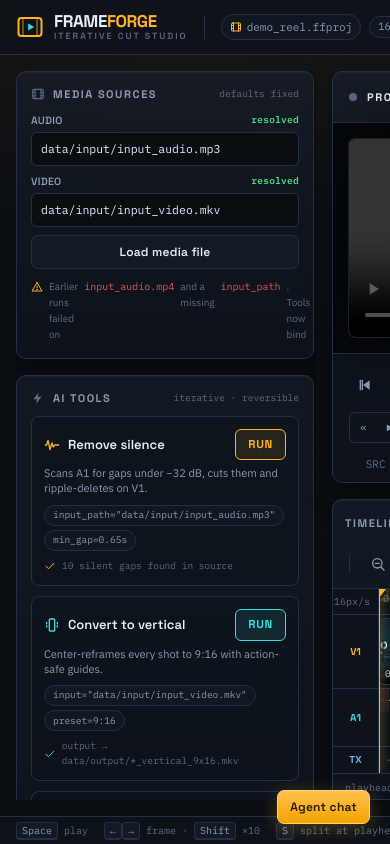
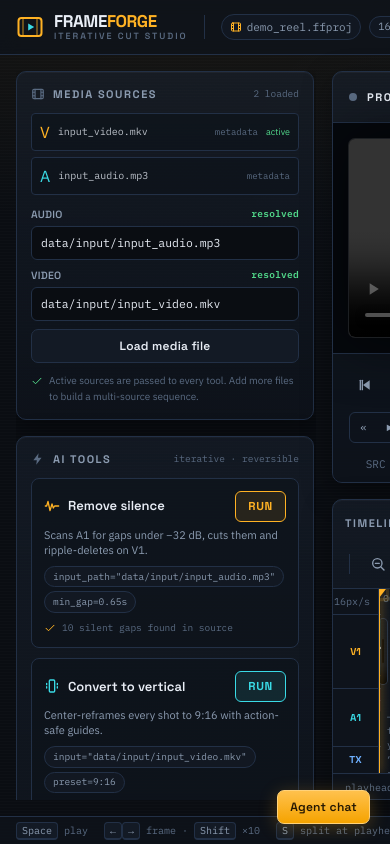
Before and after one commit to ranjanZ/Agentic-Video-Editor, a React (Vite) app in the folder web/workspace/: page / in a window 390 px wide. Built offline with nearby package versions, Linux system fonts and the light colour scheme; grey boxes are pictures that could not be loaded.

Commit message:
all added

```diff
--- a/web/workspace/src/App.tsx
+++ b/web/workspace/src/App.tsx
@@ -156,8 +156,7 @@ export default function App() {
         <span><kbd>J</kbd><kbd>K</kbd><kbd>L</kbd> shuttle</span>
         <span><kbd>C</kbd> captions</span>
         <span className="ml-auto text-faint">
-          sources · <span className="text-cyan/80">data/input/input_audio.mp3</span> ·{" "}
-          <span className="text-amber/80">data/input/input_video.mkv</span>
+          sources · {ed.mediaSources.length} loaded · {ed.sourceDuration > 0 ? `${ed.sourceDuration.toFixed(1)}s active video` : "reading metadata"}
         </span>
       </footer>
 
--- a/web/workspace/src/components/ChatPanel.tsx
+++ b/web/workspace/src/components/ChatPanel.tsx
@@ -38,6 +38,7 @@ export default function ChatPanel({ ed, onClose }: ChatPanelProps) {
           context: {
             video_path: ed.videoPath,
             audio_path: ed.audioPath,
+            media_sources: ed.mediaSources.map(({ path, type, duration }) => ({ path, type, duration })),
             output_dir: "data/output",
           },
         }),
--- a/web/workspace/src/components/ConsolePanel.tsx
+++ b/web/workspace/src/components/ConsolePanel.tsx
@@ -1,5 +1,4 @@
 import { useEffect, useRef } from "react";
-import { SOURCE_DURATION } from "../engine/media";
 import { Editor, LogLevel } from "../state/editor";
 import { IDownload, IWave } from "./icons";
 
@@ -18,7 +17,7 @@ export default function ConsolePanel({ ed }: { ed: Editor }) {
     if (el) el.scrollTop = el.scrollHeight;
   }, [ed.logs.length]);
 
-  const removed = SOURCE_DURATION - ed.totalDuration;
+  const removed = Math.max(0, ed.sourceDuration - ed.totalDuration);
   const stats: Array<[string, string, string]> = [
     ["timeline", `${ed.totalDuration.toFixed(2)}s`, "text-amber"],
     ["cut away", `${removed.toFixed(2)}s`, removed > 0.01 ? "text-coral" : "text-faint"],
--- a/web/workspace/src/components/Timeline.tsx
+++ b/web/workspace/src/components/Timeline.tsx
@@ -4,7 +4,6 @@ import {
   PEAKS,
   PEAK_STEP,
   SILENCE_THRESHOLD,
-  SOURCE_DURATION,
   amplitude,
   drawContent,
   fmtTC,
@@ -94,7 +93,7 @@ const ClipBlock = memo(function ClipBlock({
         onSelect(clip.id);
         onScrub(e);
       }}
-      title={`src ${fmtTC(clip.src)} → ${fmtTC(clip.src + clip.dur)} · ${clip.dur.toFixed(2)}s`}
+      title={`${clip.sourceId || "source"} · src ${fmtTC(clip.src)} → ${fmtTC(clip.src + clip.dur)} · ${clip.dur.toFixed(2)}s`}
     >
       <div className="flex h-full">
         {thumbs.map((th) => (
@@ -442,7 +441,7 @@ export default function Timeline({ ed }: { ed: Editor }) {
           drag clip edges to trim · click a clip to arm <kbd>Del</kbd> · <kbd>S</kbd> splits under the playhead
         </span>
         <span className="ml-auto hidden lg:inline">
-          silence floor <span className="text-coral">-32 dB</span> · media ends {fmtTC(SOURCE_DURATION)}
+                  silence floor <span className="text-coral">-32 dB</span> · source {ed.sourceDuration > 0 ? `ends ${fmtTC(ed.sourceDuration)}` : "duration loading"}
         </span>
       </div>
     </section>
--- a/web/workspace/src/components/ToolsPanel.tsx
+++ b/web/workspace/src/components/ToolsPanel.tsx
@@ -28,8 +28,13 @@ export default function ToolsPanel({ ed }: { ed: Editor }) {
     const data = await response.json();
     if (!response.ok) throw new Error(data.error || "Upload failed");
     const path = data.path as string;
-    if (AUDIO_RE.test(path)) ed.setAudioPath(path);
-    if (VIDEO_RE.test(path)) ed.setVideoPath(path);
+    const type = AUDIO_RE.test(path) ? "audio" : VIDEO_RE.test(path) ? "video" : null;
+    if (!type) throw new Error("Unsupported media format");
+    const media = document.createElement(type);
+    media.preload = "metadata";
+    media.onloadedmetadata = () => ed.addMediaSource(path, type, Number.isFinite(media.duration) ? media.duration : 0);
+    media.onerror = () => ed.addMediaSource(path, type);
+    media.src = `/data/input/${encodeURIComponent(path.split(/[\\/]/).pop() || "")}`;
   };
 
   const tools: Array<{
@@ -92,7 +97,30 @@ export default function ToolsPanel({ ed }: { ed: Editor }) {
     <div className="flex flex-col gap-4 h-full min-h-0 overflow-y-auto pr-0.5">
       {/* sources */}
       <div className="panel p-3.5 anim-rise" style={{ animationDelay: "40ms" }}>
-        <SectionHead icon={<IFilm className="w-3.5 h-3.5" />} title="Media sources" aside="defaults fixed" />
+        <SectionHead icon={<IFilm className="w-3.5 h-3.5" />} title="Media sources" aside={`${ed.mediaSources.length} loaded`} />
+        <div className="mb-3 flex flex-col gap-1.5">
+          {ed.mediaSources.map((source) => (
+            <button
+              key={source.id}
+              className="flex items-center gap-2 rounded border border-line bg-bg1/70 px-2 py-1.5 text-left hover:border-line2"
+              onClick={() => source.type === "video" ? ed.setVideoPath(source.path) : ed.setAudioPath(source.path)}
+              title="Use this source for the active tool"
+            >
+              <span className={source.type === "video" ? "text-amber" : "text-cyan"}>{source.type === "video" ? "V" : "A"}</span>
+              <span className="min-w-0 flex-1 truncate font-mono text-[10px] text-ink/80">{source.path.split(/[\\/]/).pop()}</span>
+              <span className="font-mono text-[9px] text-faint">{source.duration > 0 ? `${source.duration.toFixed(1)}s` : "metadata"}</span>
+              {source.type === "video" && source.path === ed.videoPath && <span className="text-[9px] text-mint">active</span>}
+              {source.type === "video" && source.duration > 0 && (
+                <span
+                  className="font-mono text-[9px] text-amber"
+                  onClick={(event) => { event.stopPropagation(); ed.addSourceToTimeline(source); }}
+                >
+                  + V1
+                </span>
+              )}
+            </button>
+          ))}
+        </div>
         <label className="block mb-2">
           <span className="flex items-center justify-between text-[10.5px] font-display font-semibold tracking-wide text-dim mb-1">
             AUDIO <span className={`font-mono text-[9.5px] ${audioValid ? "text-mint" : "text-coral"}`}>{audioValid ? "resolved" : "bad ext"}</span>
@@ -127,10 +155,8 @@ export default function ToolsPanel({ ed }: { ed: Editor }) {
           />
         </label>
         <p className="mt-2.5 flex gap-1.5 items-start text-[10px] leading-relaxed text-faint">
-          <IAlert className="w-3 h-3 shrink-0 mt-0.5 text-amber" />
-          Earlier runs failed on <span className="font-mono text-coral/90">input_audio.mp4</span> and a missing{" "}
-          <span className="font-mono text-coral/90">input_path</span>. Tools now bind{" "}
-          <span className="font-mono text-mint/90">.mp3</span> audio + explicit paths automatically.
+          <ICheck className="w-3 h-3 shrink-0 mt-0.5 text-mint" />
+          Active sources are passed to every tool. Add more files to build a multi-source sequence.
         </p>
       </div>
 
--- a/web/workspace/src/engine/media.ts
+++ b/web/workspace/src/engine/media.ts
@@ -14,6 +14,7 @@ export type Aspect = "16:9" | "9:16";
 
 export interface Clip {
   id: string;
+  sourceId?: string;
   src: number; // source in-point (s)
   dur: number; // duration (s)
 }
@@ -119,13 +120,16 @@ export function detectSilence(minLen = 0.65): Array<[number, number]> {
 }
 
 /** Clips that keep only the talking parts (with a small pad). */
-export function talkClips(pad = 0.16): Clip[] {
+export function talkClips(pad = 0.16, maxDuration = SOURCE_DURATION): Clip[] {
   const clips: Clip[] = [];
   TALK_REGIONS.forEach(([a, b], i) => {
+    const start = Math.max(0, a - pad);
+    const end = Math.min(maxDuration, b + pad);
+    if (end <= start) return;
     clips.push({
       id: `talk-${i}`,
-      src: Math.max(0, a - pad),
-      dur: b - a + pad * 2,
+      src: start,
+      dur: end - start,
     });
   });
   return clips.filter((c) => c.dur > 0.1);
--- a/web/workspace/src/state/editor.ts
+++ b/web/workspace/src/state/editor.ts
@@ -4,7 +4,6 @@ import {
   Caption,
   Clip,
   FPS,
-  SOURCE_DURATION,
   detectSilence,
   fmtSec,
   fmtTC,
@@ -63,6 +62,13 @@ export interface AgentResult {
   };
 }
 
+export interface MediaSource {
+  id: string;
+  path: string;
+  type: "audio" | "video";
+  duration: number;
+}
+
 interface State {
   clips: Clip[];
   aspect: Aspect;
@@ -72,6 +78,8 @@ interface State {
 }
 
 type Action =
+  | { type: "set-duration"; duration: number }
+  | { type: "add-source-clip"; sourceId: string; duration: number }
   | { type: "split"; at: number }
   | { type: "remove"; id: string }
   | { type: "trim"; id: string; side: "l" | "r"; delta: number; commit?: boolean }
@@ -80,7 +88,7 @@ type Action =
   | { type: "undo" }
   | { type: "redo" };
 
-const initialClips = (): Clip[] => [{ id: nextId(), src: 0, dur: SOURCE_DURATION }];
+const initialClips = (): Clip[] => [{ id: nextId(), sourceId: "video-default", src: 0, dur: 0.1 }];
 
 const init = (): State => ({
   clips: initialClips(),
@@ -95,6 +103,20 @@ const clamp = (v: number, a: number, b: number) => Math.min(b, Math.max(a, v));
 
 function reducer(state: State, action: Action): State {
   switch (action.type) {
+    case "set-duration": {
+      const duration = Math.max(0.1, action.duration);
+      const clips = state.clips.length === 1 && state.clips[0].src === 0 && state.clips[0].dur <= 0.1
+        ? [{ ...state.clips[0], dur: duration }]
+        : state.clips;
+      return { ...state, clips };
+    }
+    case "add-source-clip": {
+      const duration = Math.max(0.1, action.duration);
+      const incoming = { id: nextId(), sourceId: action.sourceId, src: 0, dur: duration };
+      const isPlaceholder = state.clips.length === 1 && state.clips[0].dur <= 0.1;
+      const clips = isPlaceholder ? [incoming] : [...state.clips, incoming];
+      return { ...state, clips, past: [...state.past, snap(state)].slice(-60), future: [] };
+    }
     case "split": {
       const { at } = action;
       let acc = 0;
@@ -127,7 +149,7 @@ function reducer(state: State, action: Action): State {
           const d = clamp(action.delta, -c.src, c.dur - 0.25);
           return { ...c, src: c.src + d, dur: c.dur - d };
         }
-        const d = clamp(action.delta, -(c.dur - 0.25), SOURCE_DURATION - c.src - c.dur);
+        const d = clamp(action.delta, -(c.dur - 0.25), Number.POSITIVE_INFINITY);
         return { ...c, dur: c.dur + d };
       });
       const history =
@@ -185,7 +207,41 @@ export function useEditor() {
   const [jobs, setJobs] = useState<Partial<Record<ToolId, JobState>>>({});
   const [audioPath, setAudioPath] = useState(DEFAULT_AUDIO_PATH);
   const [videoPath, setVideoPath] = useState(DEFAULT_VIDEO_PATH);
+  const [sourceDuration, setSourceDuration] = useState(0);
+  const [mediaSources, setMediaSources] = useState<MediaSource[]>([
+    { id: "video-default", path: DEFAULT_VIDEO_PATH, type: "video", duration: 0 },
+    { id: "audio-default", path: DEFAULT_AUDIO_PATH, type: "audio", duration: 0 },
+  ]);
   const [outputVideoPath, setOutputVideoPath] = useState<string | null>(null);
+
+  const toMediaUrl = (path: string) => {
+    const dataPath = path.replace(/^.*?data[\\/]/, "").replace(/\\/g, "/");
+    return `/data/${dataPath}`;
+  };
+
+  useEffect(() => {
+    const video = document.createElement("video");
+    video.preload = "metadata";
+    video.onloadedmetadata = () => {
+      if (Number.isFinite(video.duration) && video.duration > 0) {
+        setSourceDuration(video.duration);
+        setMediaSources((sources) => sources.map((source) => source.path === videoPath ? { ...source, duration: video.duration } : source));
+        dispatch({ type: "set-duration", duration: video.duration });
+      }
+    };
+    video.src = /\\.(mp4|webm|mov)$/i.test(videoPath)
+      ? toMediaUrl(videoPath)
+      : `/api/media/preview/${encodeURIComponent(videoPath.split(/[\\\\/]/).pop() || "source.mkv")}`;
+    return () => { video.src = ""; };
+  }, [videoPath]);
+
+  const addMediaSource = useCallback((path: string, type: "audio" | "video", duration = 0) => {
+    const source = { id: `${type}-${Date.now()}`, path, type, duration };
+    setMediaSources((sources) => [...sources, source]);
+    if (type === "video") setVideoPath(path);
+    else setAudioPath(path);
+    if (type === "video" && duration > 0) dispatch({ type: "add-source-clip", sourceId: source.id, duration });
+  }, []);
 
   const totalDuration = useMemo(
     () => state.clips.reduce((a, c) => a + c.dur, 0),
@@ -210,13 +266,15 @@ export function useEditor() {
     setLogs((ls) => [...ls.slice(-140), { id: ++logId, time: stamp(), level, text }]);
   }, []);
 
-  /* boot log — documents the two fixed failures */
+  const addSourceToTimeline = useCallback((source: MediaSource) => {
+    if (source.type !== "video" || source.duration <= 0) return;
+    dispatch({ type: "add-source-clip", sourceId: source.id, duration: source.duration });
+    log("tool", `source added · ${source.path} · ${fmtSec(source.duration)} appended to V1`);
+  }, [log]);
+
+  /* boot log */
   useEffect(() => {
-    log("err", "prev session · transcribe failed → Missing required parameters: input_path");
-    log("ok", `fix · input_path default bound → ${DEFAULT_AUDIO_PATH}`);
-    log("err", "prev session · video_split failed → audio file not found: data/input/input_audio.mp4");
-    log("ok", "fix · audio extension corrected .mp4 → .mp3, path re-pointed");
-    log("info", `project loaded · ${DEFAULT_VIDEO_PATH} · ${SOURCE_DURATION.toFixed(1)}s · ${FPS} fps`);
+    log("info", `project loaded · ${DEFAULT_VIDEO_PATH} · duration pending · ${FPS} fps`);
     log("info", "preview engine online — cut iteratively, every tool is reversible");
   }, [log]);
 
@@ -391,7 +449,7 @@ export function useEditor() {
             [750, "cutting + ripple delete…"],
           ],
           () => {
-            const clips = talkClips();
+            const clips = talkClips(0.16, sourceDuration || undefined);
             const kept = clips.reduce((a, c) => a + c.dur, 0);
             dispatch({ type: "apply", snapshot: { clips, aspect: state.aspect, captions: state.captions } });
             pushVersion("silence removed", { clips, aspect: state.aspect, captions: state.captions });
@@ -444,7 +502,7 @@ export function useEditor() {
         );
       }
     },
-    [busy, audioPath, videoPath, state.clips, state.aspect, state.captions, log, runJob, pushVersion],
+    [busy, audioPath, videoPath, sourceDuration, state.clips, state.aspect, state.captions, log, runJob, pushVersion],
   );
 
   const resetProject = useCallback(() => {
@@ -454,7 +512,7 @@ export function useEditor() {
     });
     setPlayhead(0);
     setSelected(null);
-    log("info", "project reset · full 48s source back on the timeline");
+    log("info", "project reset · active source restored on the timeline");
   }, [log]);
 
   const applyAgentResult = useCallback(
@@ -511,7 +569,7 @@ export function useEditor() {
     const payload = {
       app: "FrameForge v2.1",
       project: "demo_reel.ffproj",
-      source: { video: videoPath, audio: audioPath, fps: FPS, duration_s: SOURCE_DURATION },
+      source: { video: videoPath, audio: audioPath, fps: FPS, duration_s: sourceDuration },
       output: { aspect: state.aspect, duration_s: +totalDuration.toFixed(3) },
       edits: edl,
       captions: state.captions?.map((c) => ({ ...c, start: +c.start.toFixed(2), end: +c.end.toFixed(2) })) ?? [],
@@ -563,6 +621,10 @@ export function useEditor() {
     setAudioPath,
     videoPath,
     setVideoPath,
+    sourceDuration,
+    mediaSources,
+    addMediaSource,
+    addSourceToTimeline,
     outputVideoPath,
     setOutputVideoPath,
     totalDuration,
```
Also changed, not shown: 5 other files (tests, documents, lock files or other folders).
